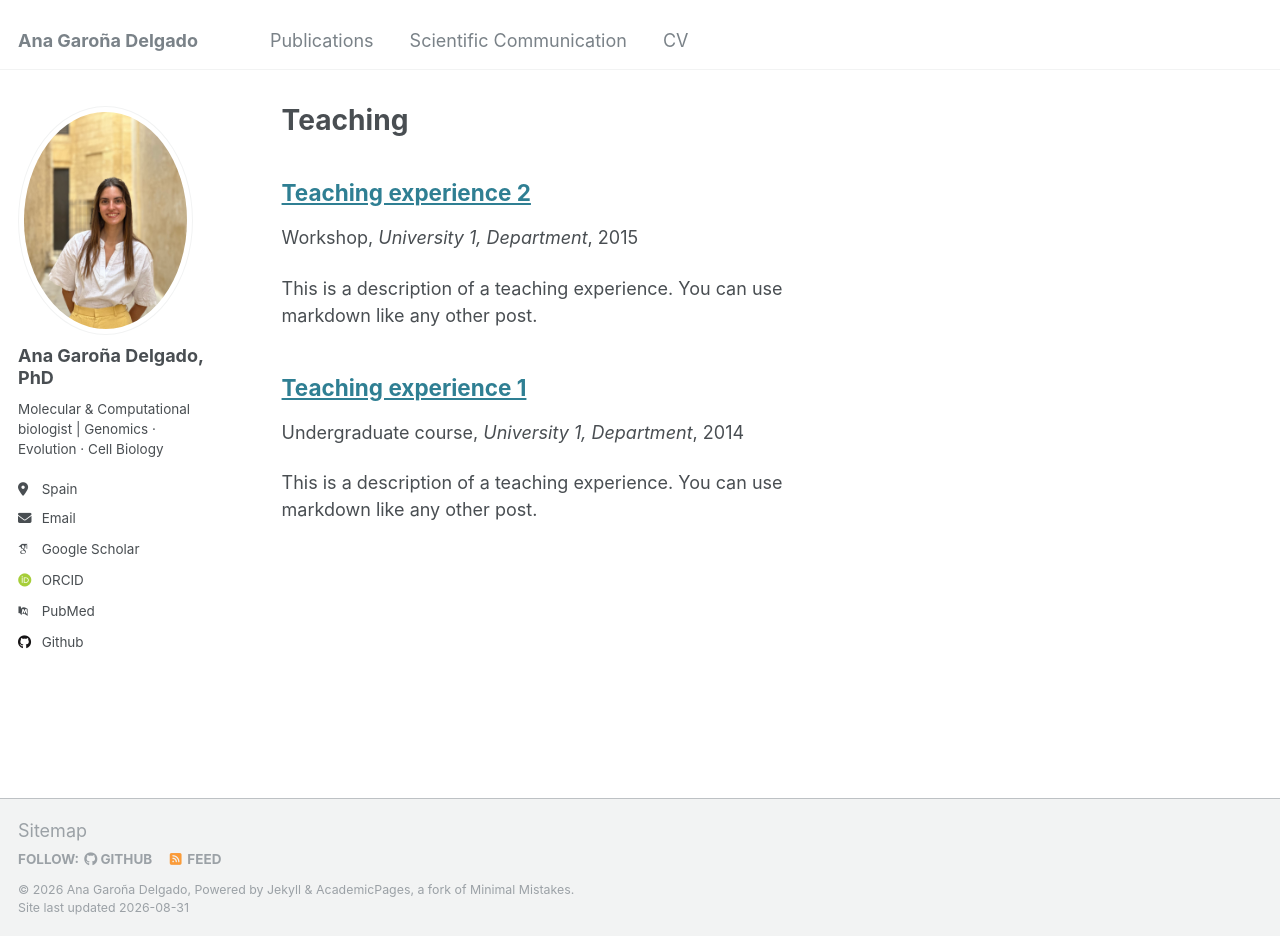
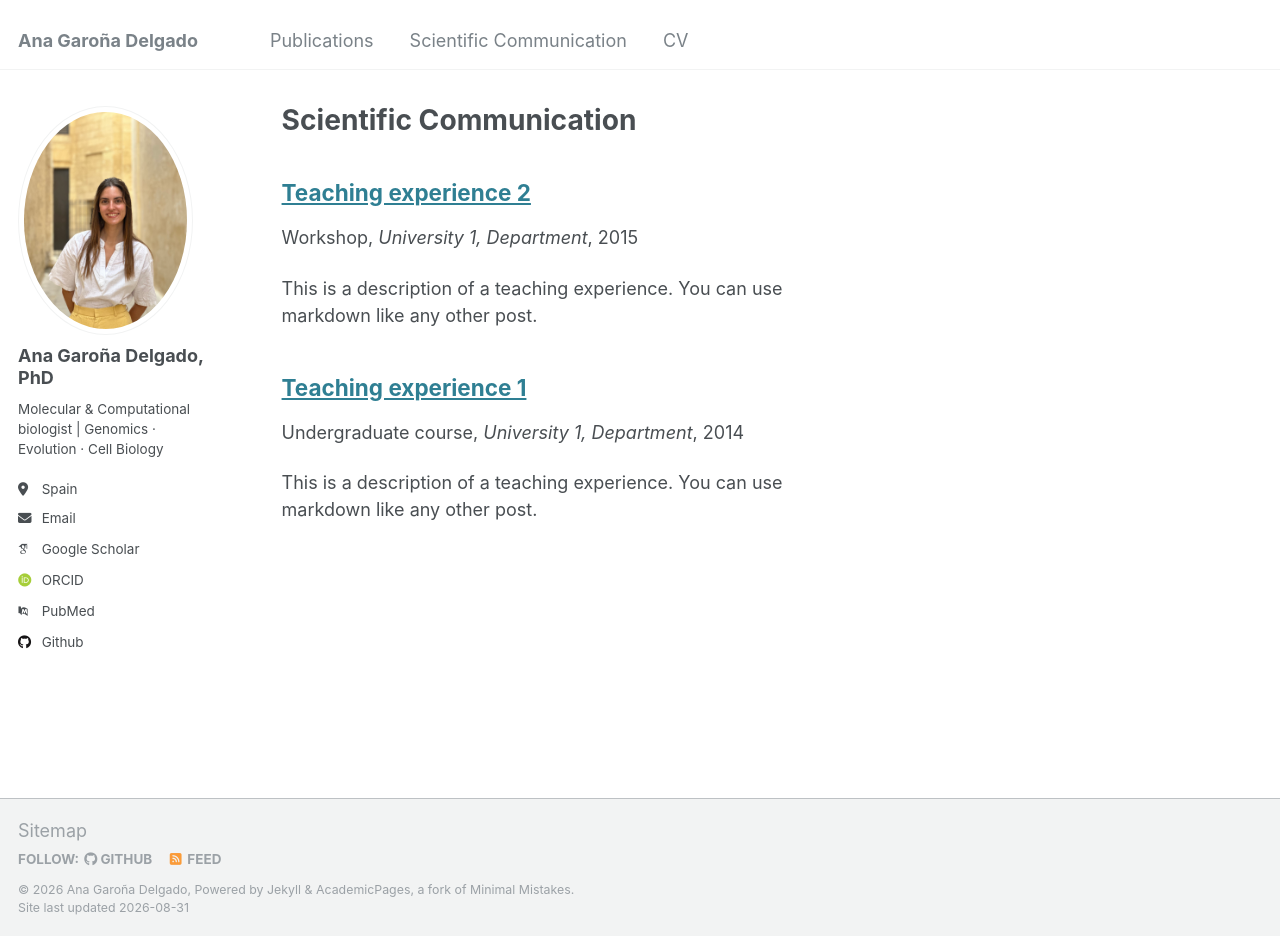
Before and after one commit to anagarona/anagarona.github.io, a Jekyll site: the page built from _pages/teaching.html, in a window 1280 px wide and 936 px high. Built offline with Jekyll 4.4.1, drawn with Linux system fonts in a browser that asks for light colours; some web fonts are replaced.

Commit message:
Update teaching.html

```diff
--- a/_pages/teaching.html
+++ b/_pages/teaching.html
@@ -1,6 +1,6 @@
 ---
 layout: archive
-title: "Teaching"
+title: "Scientific Communication"
 permalink: /teaching/
 author_profile: true
 ---
```
